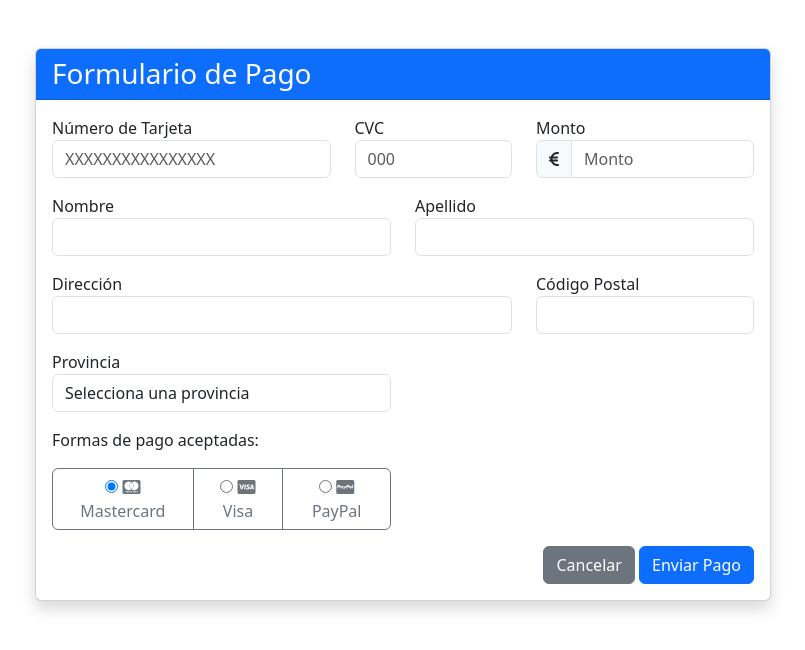
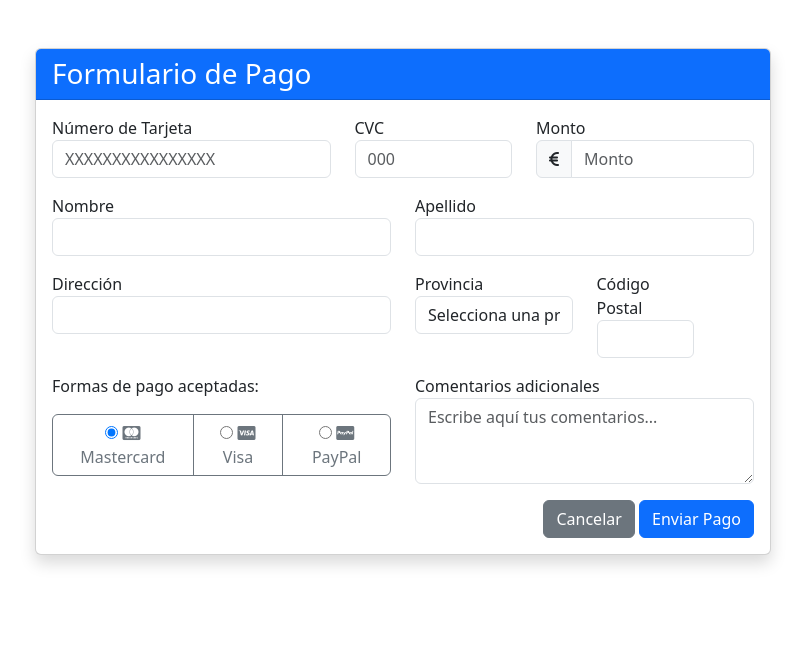
Before and after one commit to Sofiaivars/Form_html_bootstrap, a plain HTML site: page index.html in a window 1280 px wide. Shown: the whole page, without its empty margins (237-1042 px from the left). Drawn offline with nearby package versions, Linux system fonts and the light colour scheme.

Commit message:
Agregue mensaje de error y caja de texto (cambie la estructura de rows y cols de todo el proyecto)

```diff
--- a/index.html
+++ b/index.html
@@ -1,5 +1,6 @@
 <!DOCTYPE html>
 <html lang="es">
+
 <head>
     <meta charset="UTF-8">
     <meta name="viewport" content="width=device-width, initial-scale=1.0">
@@ -7,6 +8,7 @@
     <link href="https://cdn.jsdelivr.net/npm/bootstrap@5.3.0/dist/css/bootstrap.min.css" rel="stylesheet">
     <link href="https://cdnjs.cloudflare.com/ajax/libs/font-awesome/6.4.2/css/all.min.css" rel="stylesheet">
 </head>
+
 <body>
     <div class="container mt-5">
         <div class="row justify-content-center">
@@ -16,27 +18,31 @@
                         <h3 class="mb-0">Formulario de Pago</h3>
                     </div>
                     <div class="card-body">
-
-                        <form method="POST" action="procesar_pago.php">
+                        <div id="error-message" class="alert alert-danger d-none" role="alert">
+                            Por favor, completa todos los campos obligatorios antes de enviar el pago.
+                        </div>
+                        <form id="payment-form" method="POST" action="procesar_pago.php" novalidate>
 
                             <div class="row mb-3">
                                 <div class="col-sm-5">
                                     <label for="cardNumber">Número de Tarjeta</label>
-                                    <input type="text" class="form-control" id="cardNumber" name="cardNumber" placeholder="XXXXXXXXXXXXXXXX" required>
+                                    <input type="text" class="form-control" id="cardNumber" name="cardNumber"
+                                        placeholder="XXXXXXXXXXXXXXXX" required>
                                 </div>
                                 <div class="col-sm-3">
                                     <label for="cvc">CVC</label>
-                                    <input type="text" class="form-control" id="cvc" name="cvc" placeholder="000" required>
+                                    <input type="text" class="form-control" id="cvc" name="cvc" placeholder="000"
+                                        required>
                                 </div>
                                 <div class="col-sm-4">
                                     <label for="amount">Monto</label>
                                     <div class="input-group">
                                         <span class="input-group-text"><i class="fas fa-euro-sign"></i></span>
-                                        <input type="number" class="form-control" id="amount" name="amount" placeholder="Monto" required>
+                                        <input type="number" class="form-control" id="amount" name="amount"
+                                            placeholder="Monto" required>
                                     </div>
                                 </div>
                             </div>
-
 
                             <div class="row mb-3">
                                 <div class="col-sm-6">
@@ -49,21 +55,12 @@
                                 </div>
                             </div>
 
-
                             <div class="row mb-3">
-                                <div class="col-sm-8">
+                                <div class="col-sm-6">
                                     <label for="address">Dirección</label>
                                     <input type="text" class="form-control" id="address" name="address" required>
                                 </div>
-                                <div class="col-sm-4">
-                                    <label for="zip">Código Postal</label>
-                                    <input type="text" class="form-control" id="zip" name="zip" required>
-                                </div>
-                            </div>
-
-
-                            <div class="row mb-3">
-                                <div class="col-sm-6">
+                                <div class="col-md-3">
                                     <label for="province">Provincia</label>
                                     <select class="form-control" id="province" name="province" required>
                                         <option value="">Selecciona una provincia</option>
@@ -89,15 +86,18 @@
                                         <option value="Tenerife">Tenerife</option>
                                     </select>
                                 </div>
+                                <div class="col-sm-2">
+                                    <label for="zip">Código Postal</label>
+                                    <input type="text" class="form-control" id="zip" name="zip" required>
+                                </div>
                             </div>
-
-
                             <div class="row mb-3">
                                 <div class="col-md-6">
                                     <p>Formas de pago aceptadas:</p>
                                     <div class="btn-group" data-toggle="buttons">
                                         <label class="btn btn-outline-secondary">
-                                            <input type="radio" name="payment" value="mastercard" autocomplete="off" checked>
+                                            <input type="radio" name="payment" value="mastercard" autocomplete="off"
+                                                checked>
                                             <i class="fab fa-cc-mastercard"></i> Mastercard
                                         </label>
                                         <label class="btn btn-outline-secondary">
@@ -110,9 +110,12 @@
                                         </label>
                                     </div>
                                 </div>
+                                <div class="col-md-6">
+                                    <label for="comments">Comentarios adicionales</label>
+                                    <textarea class="form-control" id="comments" name="comments" rows="3"
+                                        placeholder="Escribe aquí tus comentarios..."></textarea>
+                                </div>
                             </div>
-
-
                             <div class="row">
                                 <div class="col text-end">
                                     <button type="reset" class="btn btn-secondary">Cancelar</button>
@@ -126,6 +129,18 @@
         </div>
     </div>
 
+    <script>
+        document.getElementById("payment-form").addEventListener("submit", function (event) {
+            let form = event.target;
+            if (!form.checkValidity()) {
+                event.preventDefault(); // Evita el envío del formulario
+                event.stopPropagation();
+                document.getElementById("error-message").classList.remove("d-none"); // Muestra el mensaje de error
+            }
+            form.classList.add("was-validated"); // Aplica la validación visual de Bootstrap
+        });
+    </script>
     <script src="https://cdn.jsdelivr.net/npm/bootstrap@5.3.0/dist/js/bootstrap.bundle.min.js"></script>
 </body>
+
 </html>
```
